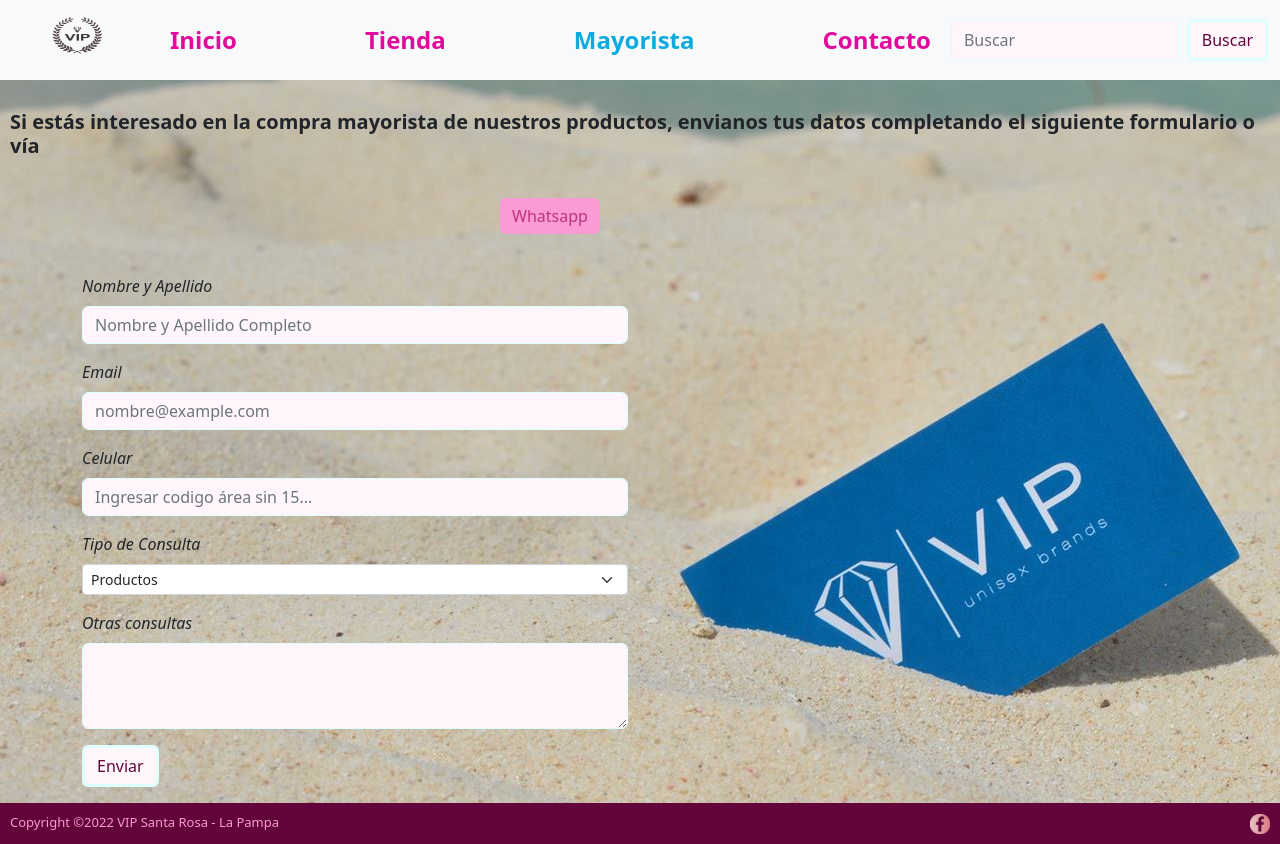
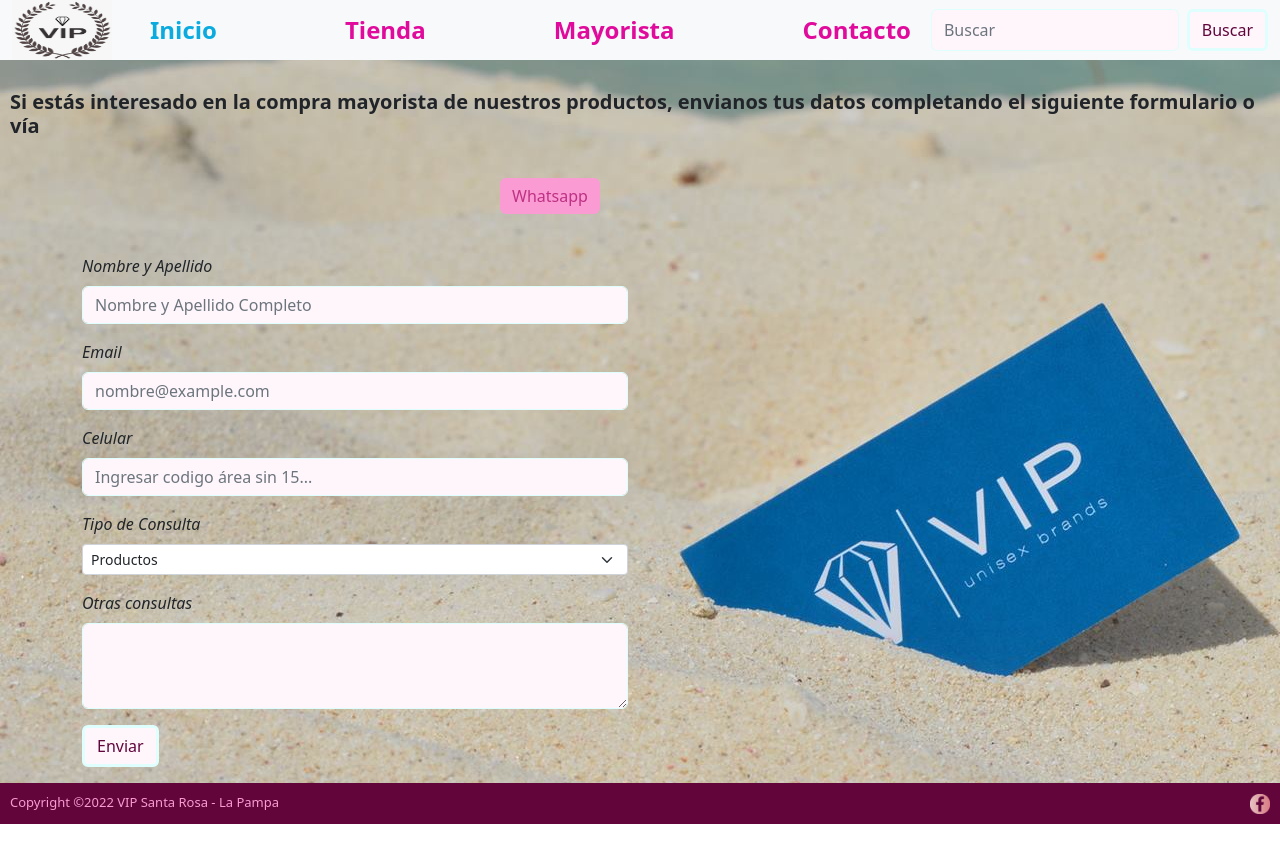
Before and after one commit to MSoledadC/pagina-vip, a plain HTML site: page Mayorista.html in a window 1280 px wide. Drawn offline with nearby package versions, Linux system fonts and the light colour scheme.

Commit message:
cambio de logo en nav se corrigen vistas

```diff
--- a/Mayorista.html
+++ b/Mayorista.html
@@ -16,26 +16,26 @@
 
 <body>
     <header>
-        <nav class="navbar navbar-expand-lg bg-light fixed-top ">
+        <nav class="navbar navbar-expand-lg bg-light fixed-top style-color ">
           <div class="container-fluid">
             <button class="navbar-toggler" type="button" data-bs-toggle="collapse" data-bs-target="#navbarTogglerDemo01"
               aria-controls="navbarTogglerDemo01" aria-expanded="false" aria-label="Toggle navigation">
               <span class="navbar-toggler-icon"></span>
             </button>
             <div class="collapse navbar-collapse" id="navbarTogglerDemo01">
-                <a class="navbar-brand-index" href="#">
-                    <img class="imagen_logo_nav"src="imagenes/Logo_VIP_editable_page-0001-removebg.png" alt="Logovip" width="150" height="80"
-                      class="d-inline-block align-text-top">
-                  </a>
+              <a class="navbar-brand-index" href="#">
+                <img class="imagen_logo_nav"src="imagenes/logo_vipeditado.jpg" alt="Logovip" width="150" height="80"
+                  class="d-inline-block align-text-top">
+              </a>
               <ul class="navbar-nav me-auto mb-2 mb-lg-0">
                 <li class="nav-item">
-                  <a class="nav-link" aria-current="page" href="index.html">Inicio</a>
+                  <a class="nav-link active_nav" aria-current="page" href="index.html">Inicio</a>
                 </li>
                 <li class="nav-item">
                   <a class="nav-link" href="Tienda.html">Tienda</a>
                 </li>
                 <li class="nav-item">
-                  <a class="nav-link active_nav" href="Mayorista.html">Mayorista</a>
+                  <a class="nav-link" href="Mayorista.html">Mayorista</a>
                 </li>
                 <li class="nav-item">
                   <a class="nav-link" href="Contacto.html">Contacto</a>
--- a/css/estilos.css
+++ b/css/estilos.css
@@ -31,7 +31,7 @@ nav {
 }
 
 main {
-    margin-top: 80px;
+    margin-top: 60px;
 }
 
 .active_nav {
@@ -46,10 +46,17 @@ main {
 
 ul {
     gap: 100px;
+    margin-left: 10px;
 }
 
 .fixed-top {
     padding: 0px;
+}
+
+.imagen_logo_nav  {
+    margin-right: 20px;
+    width: 100px;
+    height: 60px;
 }
 
 .style-color {
@@ -344,7 +351,8 @@ footer {
     }
 
     ul {
-        gap: 0;
+        gap: 2rem;
+        padding-left: 50px;
     }
 
     .nav-link {
```
Also changed, not shown: Contacto.html (+7 -8 lines), Tienda.html (+4 -4 lines), index.html (+1 -1 lines), imagenes/logo_vipeditado.jpg (added).
